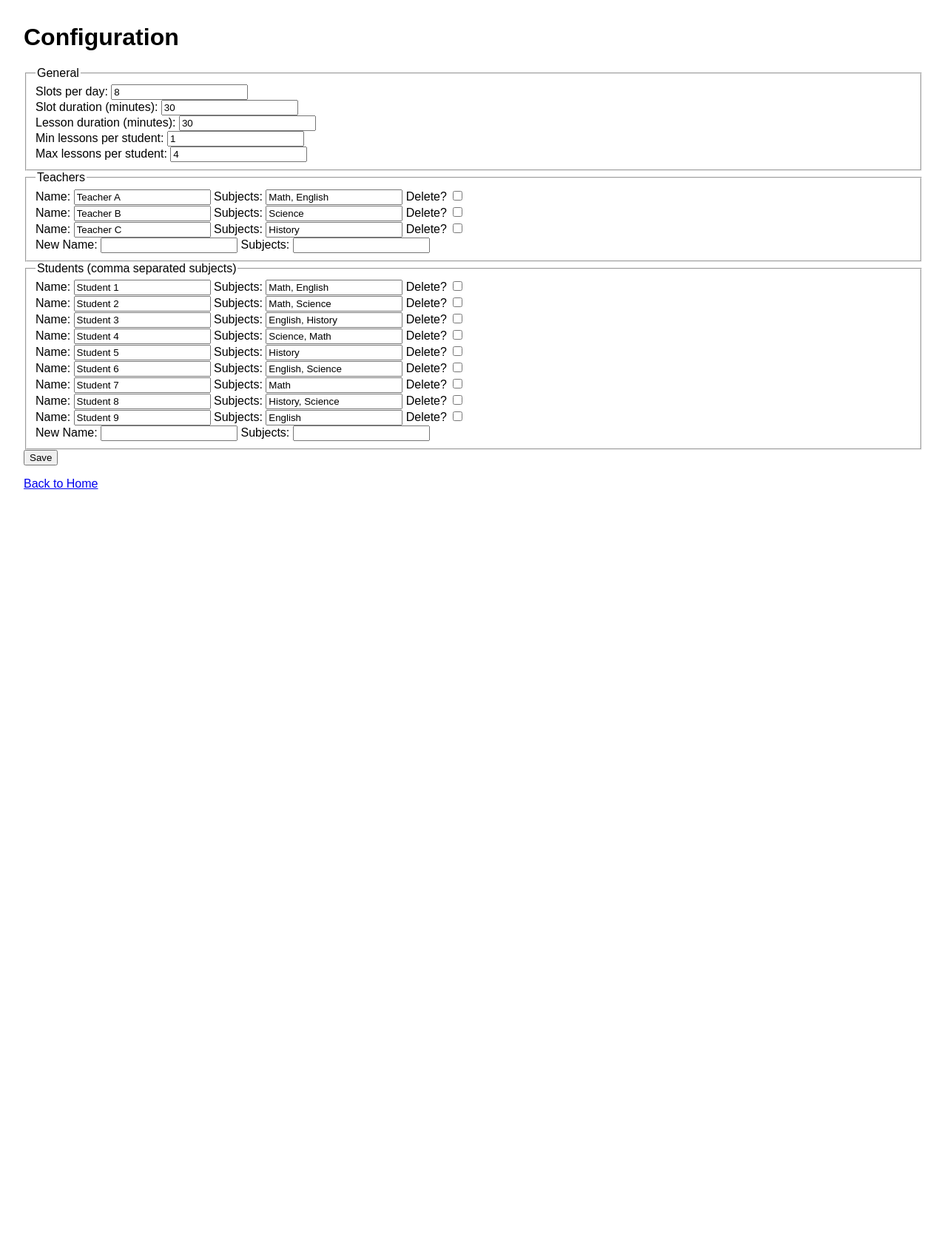
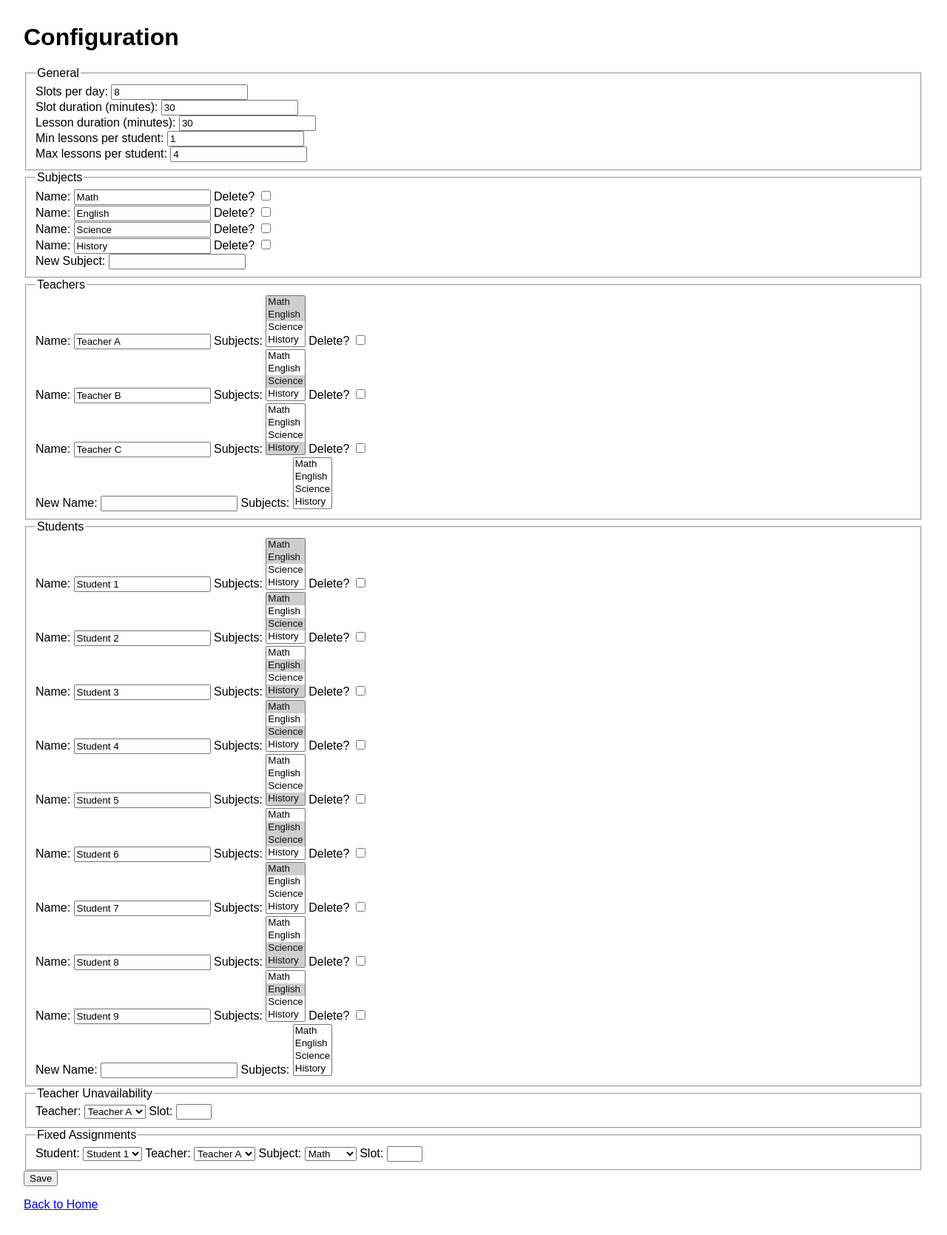
Before and after one commit to usacpcheung/timetabling-app, a Flask app: page /config in a window 1280 px wide. Shown: the whole page at 74% size. Before the commit the page ends 661 px from the top, so only its background shows below. Run offline with Flask 3, Linux system fonts and the light colour scheme; data comes from the database, SQL or seed files in the repository; data that the repository does not hold is empty.

Commit message:
Add subject management and scheduling constraints

```diff
--- a/app.py
+++ b/app.py
@@ -22,6 +22,9 @@ def init_db():
     c.execute('DROP TABLE IF EXISTS config')
     c.execute('DROP TABLE IF EXISTS teachers')
     c.execute('DROP TABLE IF EXISTS students')
+    c.execute('DROP TABLE IF EXISTS subjects')
+    c.execute('DROP TABLE IF EXISTS teacher_unavailable')
+    c.execute('DROP TABLE IF EXISTS fixed_assignments')
     c.execute('DROP TABLE IF EXISTS timetable')
 
     c.execute('''CREATE TABLE IF NOT EXISTS config (
@@ -41,6 +44,22 @@ def init_db():
         id INTEGER PRIMARY KEY AUTOINCREMENT,
         name TEXT UNIQUE,
         subjects TEXT
+    )''')
+    c.execute('''CREATE TABLE IF NOT EXISTS subjects (
+        id INTEGER PRIMARY KEY AUTOINCREMENT,
+        name TEXT UNIQUE
+    )''')
+    c.execute('''CREATE TABLE IF NOT EXISTS teacher_unavailable (
+        id INTEGER PRIMARY KEY AUTOINCREMENT,
+        teacher_id INTEGER,
+        slot INTEGER
+    )''')
+    c.execute('''CREATE TABLE IF NOT EXISTS fixed_assignments (
+        id INTEGER PRIMARY KEY AUTOINCREMENT,
+        teacher_id INTEGER,
+        student_id INTEGER,
+        subject TEXT,
+        slot INTEGER
     )''')
     c.execute('''CREATE TABLE IF NOT EXISTS timetable (
         id INTEGER PRIMARY KEY AUTOINCREMENT,
@@ -77,6 +96,10 @@ def init_db():
             ('Student 9', json.dumps(['English']))
         ]
         c.executemany('INSERT INTO students (name, subjects) VALUES (?, ?)', students)
+    c.execute('SELECT COUNT(*) FROM subjects')
+    if c.fetchone()[0] == 0:
+        subjects = [('Math',), ('English',), ('Science',), ('History',)]
+        c.executemany('INSERT INTO subjects (name) VALUES (?)', subjects)
     conn.commit()
     conn.close()
 
@@ -98,40 +121,79 @@ def config():
         max_lessons = int(request.form['max_lessons'])
         c.execute('UPDATE config SET slots_per_day=?, slot_duration=?, lesson_duration=?, min_lessons=?, max_lessons=? WHERE id=1',
                   (slots_per_day, slot_duration, lesson_duration, min_lessons, max_lessons))
+        # update subjects
+        subj_ids = request.form.getlist('subject_id')
+        deletes_sub = set(request.form.getlist('subject_delete'))
+        for sid in subj_ids:
+            name = request.form.get(f'subject_name_{sid}')
+            if sid in deletes_sub:
+                c.execute('DELETE FROM subjects WHERE id=?', (int(sid),))
+            else:
+                c.execute('UPDATE subjects SET name=? WHERE id=?', (name, int(sid)))
+        new_sub = request.form.get('new_subject_name')
+        if new_sub:
+            c.execute('INSERT INTO subjects (name) VALUES (?)', (new_sub,))
+
         # update teachers
         teacher_ids = request.form.getlist('teacher_id')
-        teacher_names = request.form.getlist('teacher_name')
-        teacher_subjects = request.form.getlist('teacher_subjects')
-        deletes = set(request.form.getlist('teacher_delete'))
-        for tid, name, subj in zip(teacher_ids, teacher_names, teacher_subjects):
-            if tid:
-                if tid in deletes:
-                    c.execute('DELETE FROM teachers WHERE id=?', (int(tid),))
-                else:
-                    subj_json = json.dumps([s.strip() for s in subj.split(',') if s.strip()])
-                    c.execute('UPDATE teachers SET name=?, subjects=? WHERE id=?', (name, subj_json, int(tid)))
+        deletes = set()
+        for tid in teacher_ids:
+            if request.form.get(f'teacher_delete_{tid}'):
+                c.execute('DELETE FROM teachers WHERE id=?', (int(tid),))
+                deletes.add(tid)
+            else:
+                name = request.form.get(f'teacher_name_{tid}')
+                subs = request.form.getlist(f'teacher_subjects_{tid}')
+                subj_json = json.dumps(subs)
+                c.execute('UPDATE teachers SET name=?, subjects=? WHERE id=?', (name, subj_json, int(tid)))
         new_tname = request.form.get('new_teacher_name')
-        new_tsubj = request.form.get('new_teacher_subjects')
-        if new_tname and new_tsubj:
-            subj_json = json.dumps([s.strip() for s in new_tsubj.split(',') if s.strip()])
+        new_tsubs = request.form.getlist('new_teacher_subjects')
+        if new_tname and new_tsubs:
+            subj_json = json.dumps(new_tsubs)
             c.execute('INSERT INTO teachers (name, subjects) VALUES (?, ?)', (new_tname, subj_json))
+
         # update students
         student_ids = request.form.getlist('student_id')
-        student_names = request.form.getlist('student_name')
-        student_subjects = request.form.getlist('student_subjects')
-        deletes_s = set(request.form.getlist('student_delete'))
-        for sid, name, subj in zip(student_ids, student_names, student_subjects):
-            if sid:
-                if sid in deletes_s:
-                    c.execute('DELETE FROM students WHERE id=?', (int(sid),))
-                else:
-                    subj_json = json.dumps([s.strip() for s in subj.split(',') if s.strip()])
-                    c.execute('UPDATE students SET name=?, subjects=? WHERE id=?', (name, subj_json, int(sid)))
+        for sid in student_ids:
+            if request.form.get(f'student_delete_{sid}'):
+                c.execute('DELETE FROM students WHERE id=?', (int(sid),))
+            else:
+                name = request.form.get(f'student_name_{sid}')
+                subs = request.form.getlist(f'student_subjects_{sid}')
+                subj_json = json.dumps(subs)
+                c.execute('UPDATE students SET name=?, subjects=? WHERE id=?', (name, subj_json, int(sid)))
         new_sname = request.form.get('new_student_name')
-        new_ssubj = request.form.get('new_student_subjects')
-        if new_sname and new_ssubj:
-            subj_json = json.dumps([s.strip() for s in new_ssubj.split(',') if s.strip()])
+        new_ssubs = request.form.getlist('new_student_subjects')
+        if new_sname and new_ssubs:
+            subj_json = json.dumps(new_ssubs)
             c.execute('INSERT INTO students (name, subjects) VALUES (?, ?)', (new_sname, subj_json))
+
+        # update teacher unavailability
+        unavail_ids = request.form.getlist('unavail_id')
+        del_unav = set(request.form.getlist('unavail_delete'))
+        for uid in unavail_ids:
+            if uid in del_unav:
+                c.execute('DELETE FROM teacher_unavailable WHERE id=?', (int(uid),))
+        nu_teacher = request.form.get('new_unavail_teacher')
+        nu_slot = request.form.get('new_unavail_slot')
+        if nu_teacher and nu_slot:
+            c.execute('INSERT INTO teacher_unavailable (teacher_id, slot) VALUES (?, ?)',
+                      (int(nu_teacher), int(nu_slot) - 1))
+
+        # update fixed assignments
+        assign_ids = request.form.getlist('assign_id')
+        del_assign = set(request.form.getlist('assign_delete'))
+        for aid in assign_ids:
+            if aid in del_assign:
+                c.execute('DELETE FROM fixed_assignments WHERE id=?', (int(aid),))
+        na_student = request.form.get('new_assign_student')
+        na_teacher = request.form.get('new_assign_teacher')
+        na_subject = request.form.get('new_assign_subject')
+        na_slot = request.form.get('new_assign_slot')
+        if na_student and na_teacher and na_subject and na_slot:
+            c.execute('INSERT INTO fixed_assignments (teacher_id, student_id, subject, slot) VALUES (?, ?, ?, ?)',
+                      (int(na_teacher), int(na_student), na_subject, int(na_slot) - 1))
+
         conn.commit()
         conn.close()
         return redirect(url_for('config'))
@@ -143,8 +205,22 @@ def config():
     teachers = c.fetchall()
     c.execute('SELECT * FROM students')
     students = c.fetchall()
+    c.execute('SELECT * FROM subjects')
+    subjects = c.fetchall()
+    c.execute('''SELECT u.id, u.teacher_id, u.slot, t.name as teacher_name
+                 FROM teacher_unavailable u JOIN teachers t ON u.teacher_id = t.id''')
+    unavailable = c.fetchall()
+    c.execute('''SELECT a.id, a.teacher_id, a.student_id, a.subject, a.slot,
+                        t.name as teacher_name, s.name as student_name
+                 FROM fixed_assignments a
+                 JOIN teachers t ON a.teacher_id = t.id
+                 JOIN students s ON a.student_id = s.id''')
+    assignments = c.fetchall()
     conn.close()
-    return render_template('config.html', config=cfg, teachers=teachers, students=students, json=json)
+    return render_template('config.html', config=cfg, teachers=teachers,
+                           students=students, subjects=subjects,
+                           unavailable=unavailable, assignments=assignments,
+                           json=json)
 
 
 def generate_schedule():
@@ -160,12 +236,17 @@ def generate_schedule():
     teachers = c.fetchall()
     c.execute('SELECT * FROM students')
     students = c.fetchall()
+    c.execute('SELECT * FROM teacher_unavailable')
+    unavailable = c.fetchall()
+    c.execute('SELECT * FROM fixed_assignments')
+    assignments_fixed = c.fetchall()
 
     # clear previous timetable
     c.execute('DELETE FROM timetable')
 
     # Build and solve CP-SAT model
-    model, vars_ = build_model(students, teachers, slots, min_lessons, max_lessons)
+    model, vars_ = build_model(students, teachers, slots, min_lessons, max_lessons,
+                               unavailable, assignments_fixed)
     status, assignments = solve_and_print(model, vars_)
 
     # Insert solver results into DB
--- a/templates/config.html
+++ b/templates/config.html
@@ -17,26 +17,105 @@
             <label>Max lessons per student: <input type="number" name="max_lessons" value="{{ config['max_lessons'] }}"></label>
         </fieldset>
         <fieldset>
+            <legend>Subjects</legend>
+            {% for sub in subjects %}
+            <input type="hidden" name="subject_id" value="{{ sub['id'] }}">
+            <label>Name: <input type="text" name="subject_name_{{ sub['id'] }}" value="{{ sub['name'] }}"></label>
+            <label>Delete? <input type="checkbox" name="subject_delete" value="{{ sub['id'] }}"></label><br>
+            {% endfor %}
+            <label>New Subject: <input type="text" name="new_subject_name"></label><br>
+        </fieldset>
+        <fieldset>
             <legend>Teachers</legend>
             {% for t in teachers %}
             <input type="hidden" name="teacher_id" value="{{ t['id'] }}">
-            <label>Name: <input type="text" name="teacher_name" value="{{ t['name'] }}"></label>
-            <label>Subjects: <input type="text" name="teacher_subjects" value="{{ ', '.join(json.loads(t['subjects'])) }}"></label>
-            <label>Delete? <input type="checkbox" name="teacher_delete" value="{{ t['id'] }}"></label><br>
+            <label>Name: <input type="text" name="teacher_name_{{ t['id'] }}" value="{{ t['name'] }}"></label>
+            <label>Subjects:
+                <select multiple name="teacher_subjects_{{ t['id'] }}">
+                    {% for sub in subjects %}
+                    <option value="{{ sub['name'] }}" {% if sub['name'] in json.loads(t['subjects']) %}selected{% endif %}>{{ sub['name'] }}</option>
+                    {% endfor %}
+                </select>
+            </label>
+            <label>Delete? <input type="checkbox" name="teacher_delete_{{ t['id'] }}" value="1"></label><br>
             {% endfor %}
             <label>New Name: <input type="text" name="new_teacher_name"></label>
-            <label>Subjects: <input type="text" name="new_teacher_subjects"></label><br>
+            <label>Subjects:
+                <select multiple name="new_teacher_subjects">
+                    {% for sub in subjects %}
+                    <option value="{{ sub['name'] }}">{{ sub['name'] }}</option>
+                    {% endfor %}
+                </select>
+            </label><br>
         </fieldset>
         <fieldset>
-            <legend>Students (comma separated subjects)</legend>
+            <legend>Students</legend>
             {% for s in students %}
             <input type="hidden" name="student_id" value="{{ s['id'] }}">
-            <label>Name: <input type="text" name="student_name" value="{{ s['name'] }}"></label>
-            <label>Subjects: <input type="text" name="student_subjects" value="{{ ', '.join(json.loads(s['subjects'])) }}"></label>
-            <label>Delete? <input type="checkbox" name="student_delete" value="{{ s['id'] }}"></label><br>
+            <label>Name: <input type="text" name="student_name_{{ s['id'] }}" value="{{ s['name'] }}"></label>
+            <label>Subjects:
+                <select multiple name="student_subjects_{{ s['id'] }}">
+                    {% for sub in subjects %}
+                    <option value="{{ sub['name'] }}" {% if sub['name'] in json.loads(s['subjects']) %}selected{% endif %}>{{ sub['name'] }}</option>
+                    {% endfor %}
+                </select>
+            </label>
+            <label>Delete? <input type="checkbox" name="student_delete_{{ s['id'] }}" value="1"></label><br>
             {% endfor %}
             <label>New Name: <input type="text" name="new_student_name"></label>
-            <label>Subjects: <input type="text" name="new_student_subjects"></label><br>
+            <label>Subjects:
+                <select multiple name="new_student_subjects">
+                    {% for sub in subjects %}
+                    <option value="{{ sub['name'] }}">{{ sub['name'] }}</option>
+                    {% endfor %}
+                </select>
+            </label><br>
+        </fieldset>
+        <fieldset>
+            <legend>Teacher Unavailability</legend>
+            {% for u in unavailable %}
+            <input type="hidden" name="unavail_id" value="{{ u['id'] }}">
+            <span>{{ u['teacher_name'] }} - Slot {{ u['slot'] + 1 }}</span>
+            <label>Delete? <input type="checkbox" name="unavail_delete" value="{{ u['id'] }}"></label><br>
+            {% endfor %}
+            <label>Teacher:
+                <select name="new_unavail_teacher">
+                    {% for t in teachers %}
+                    <option value="{{ t['id'] }}">{{ t['name'] }}</option>
+                    {% endfor %}
+                </select>
+            </label>
+            <label>Slot: <input type="number" name="new_unavail_slot" min="1" max="{{ config['slots_per_day'] }}"></label><br>
+        </fieldset>
+        <fieldset>
+            <legend>Fixed Assignments</legend>
+            {% for a in assignments %}
+            <input type="hidden" name="assign_id" value="{{ a['id'] }}">
+            <span>{{ a['student_name'] }} - {{ a['subject'] }} with {{ a['teacher_name'] }} at Slot {{ a['slot'] + 1 }}</span>
+            <label>Delete? <input type="checkbox" name="assign_delete" value="{{ a['id'] }}"></label><br>
+            {% endfor %}
+            <label>Student:
+                <select name="new_assign_student">
+                    {% for s in students %}
+                    <option value="{{ s['id'] }}">{{ s['name'] }}</option>
+                    {% endfor %}
+                </select>
+            </label>
+            <label>Teacher:
+                <select name="new_assign_teacher">
+                    {% for t in teachers %}
+                    <option value="{{ t['id'] }}">{{ t['name'] }}</option>
+                    {% endfor %}
+                </select>
+            </label>
+            <label>Subject:
+                <select name="new_assign_subject">
+                    {% for sub in subjects %}
+                    <option value="{{ sub['name'] }}">{{ sub['name'] }}</option>
+                    {% endfor %}
+                </select>
+            </label>
+            <label>Slot: <input type="number" name="new_assign_slot" min="1" max="{{ config['slots_per_day'] }}"></label><br>
         </fieldset>
         <button type="submit">Save</button>
     </form>
```
Also changed, not shown: cp_sat_timetable.py (+13 -2 lines), README.md.
